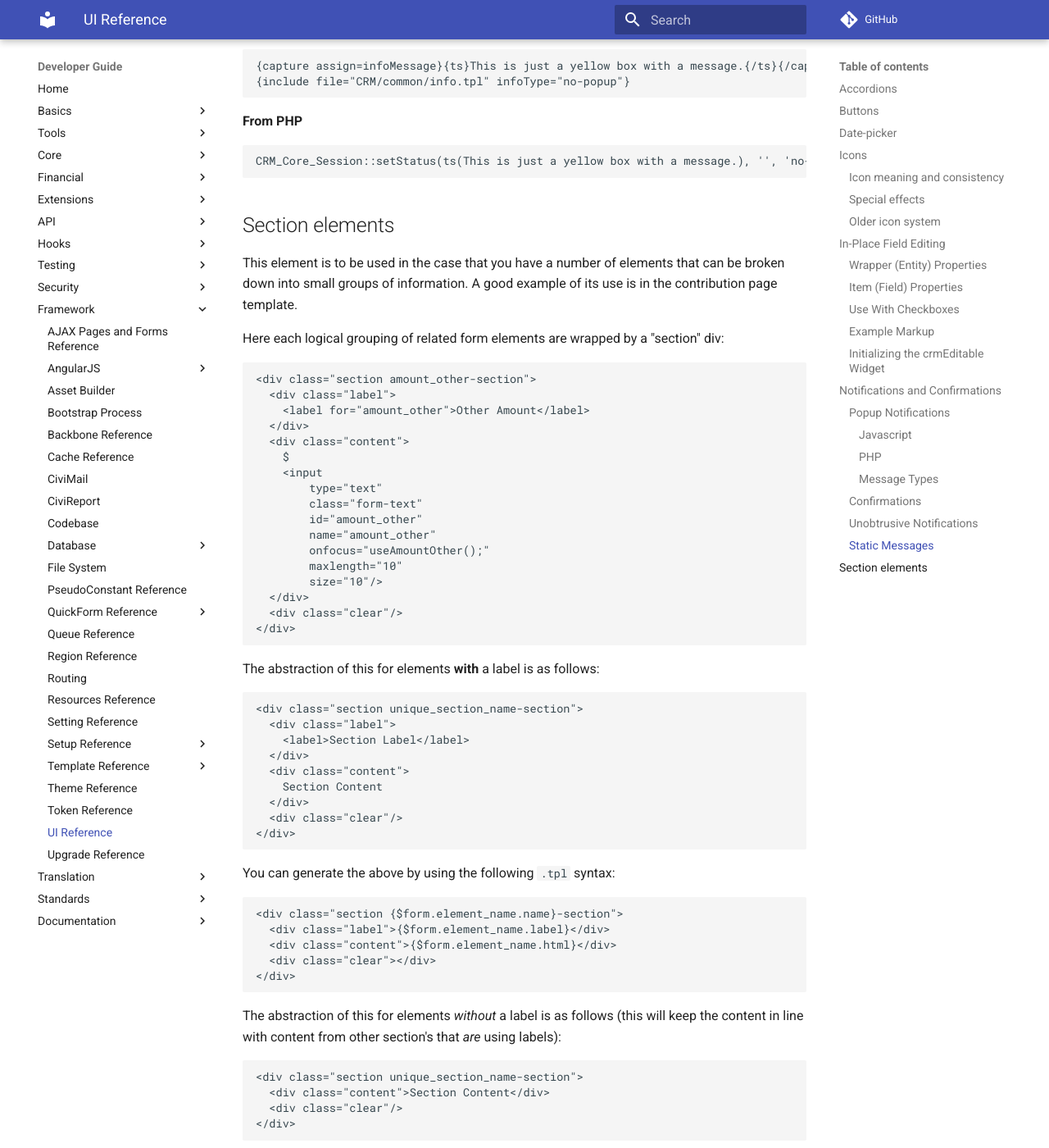
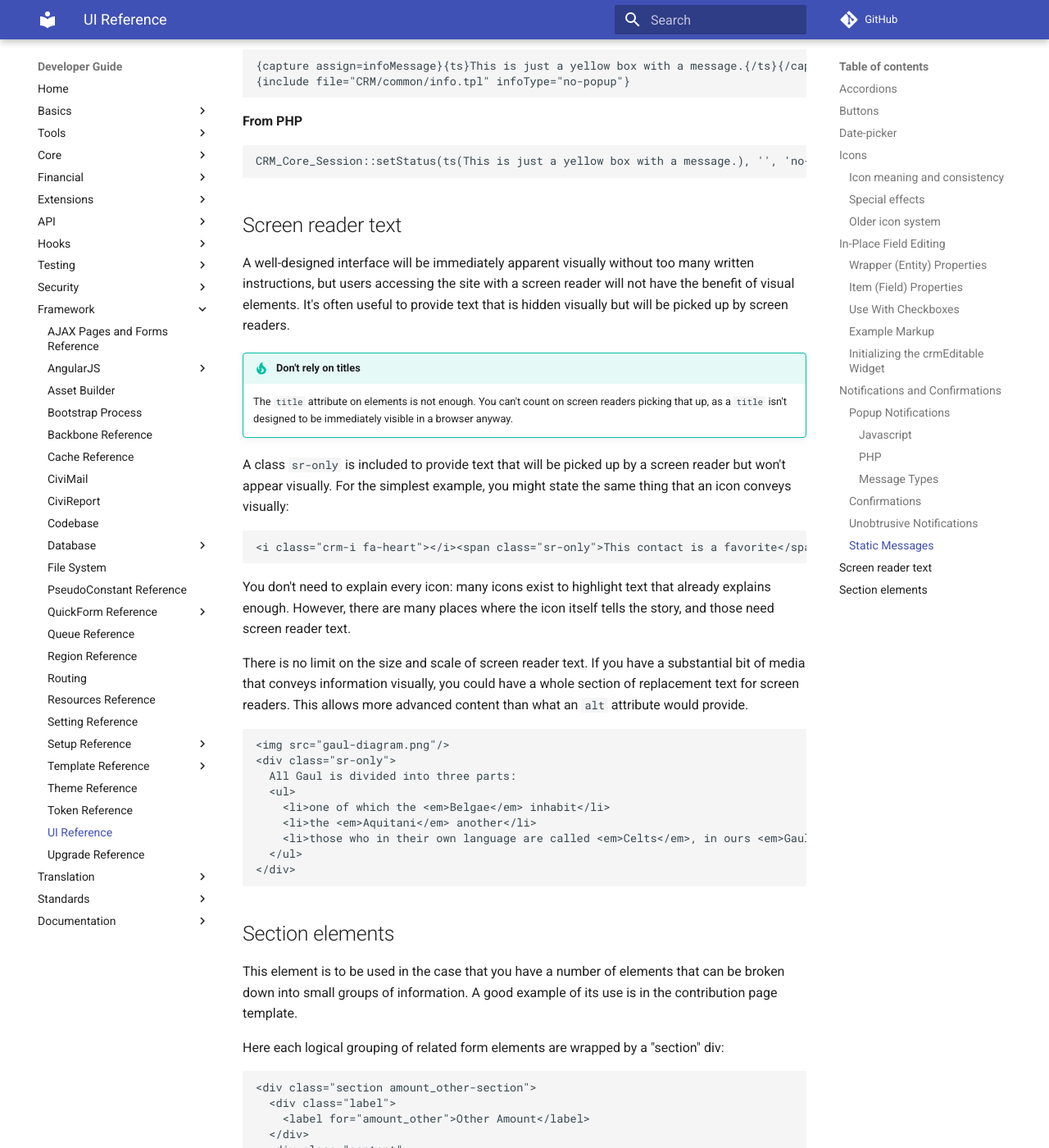
Before and after one commit to civicrm/civicrm-dev-docs, an MkDocs documentation site: the page built from docs/framework/ui.md, in a window 1280 px wide and 1400 px high, scrolled down 15665 px. Shown: the whole window at 82% size. Built offline with MkDocs 1.6.1 and Material for MkDocs 9.7.7, drawn with Linux system fonts in a browser that asks for light colours; comment, search, counter and statistics services are not loaded.

Commit message:
UI framework: add screen reader section

````diff
--- a/docs/framework/ui.md
+++ b/docs/framework/ui.md
@@ -541,6 +541,35 @@ CiviCRM 4.2 and below):
 CRM_Core_Session::setStatus(ts(This is just a yellow box with a message.), '', 'no-popup');
 ```
 
+## Screen reader text
+
+A well-designed interface will be immediately apparent visually without too many written instructions, but users accessing the site with a screen reader will not have the benefit of visual elements.  It's often useful to provide text that is hidden visually but will be picked up by screen readers.
+
+!!! tip "Don't rely on titles"
+
+    The `title` attribute on elements is not enough.  You can't count on screen readers picking that up, as a `title` isn't designed to be immediately visible in a browser anyway.
+
+A class `sr-only` is included to provide text that will be picked up by a screen reader but won't appear visually.  For the simplest example, you might state the same thing that an icon conveys visually:
+
+```html
+<i class="crm-i fa-heart"></i><span class="sr-only">This contact is a favorite</span>
+```
+
+You don't need to explain every icon: many icons exist to highlight text that already explains enough.  However, there are many places where the icon itself tells the story, and those need screen reader text.
+
+There is no limit on the size and scale of screen reader text.  If you have a substantial bit of media that conveys information visually, you could have a whole section of replacement text for screen readers.  This allows more advanced content than what an `alt` attribute would provide.
+
+```html
+<img src="gaul-diagram.png"/>
+<div class="sr-only">
+  All Gaul is divided into three parts:
+  <ul>
+    <li>one of which the <em>Belgae</em> inhabit</li>
+    <li>the <em>Aquitani</em> another</li>
+    <li>those who in their own language are called <em>Celts</em>, in ours <em>Gauls</em>, the third</li>
+  </ul>
+</div>
+```
 
 ## Section elements
 
````
